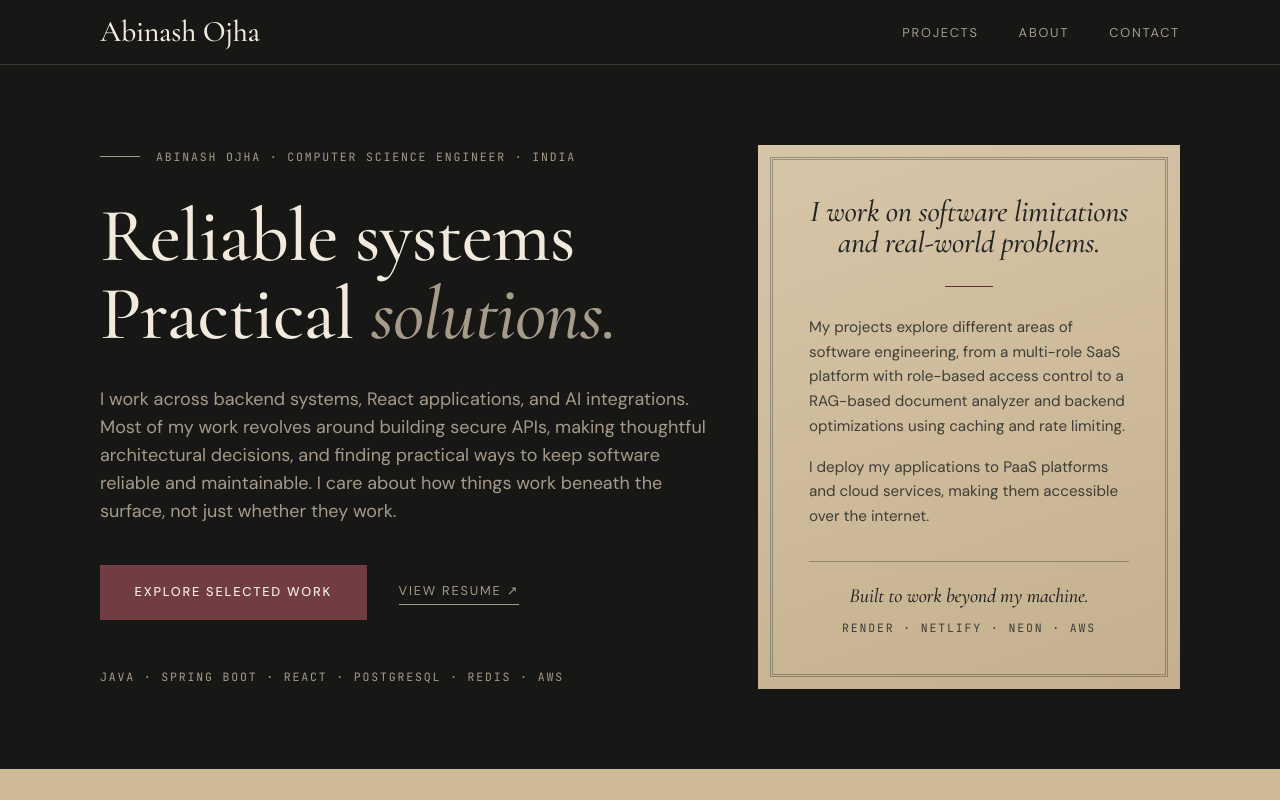
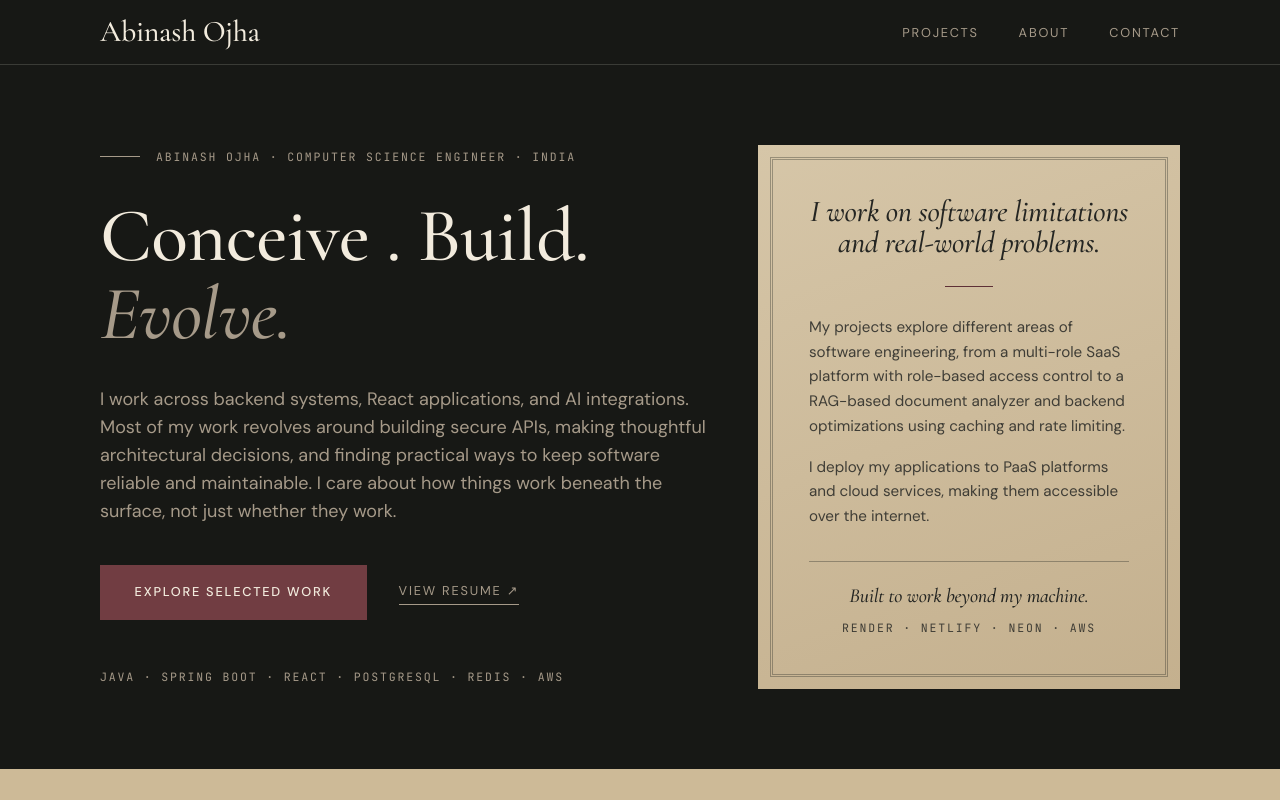
Before and after one commit to Abinash-Ojha/AbinashOjhaPortfolio, a React (Vite) app: page / in a window 1280 px wide. Shown: the top 800 px of the page. Built offline with nearby package versions, Linux system fonts and the light colour scheme.

Commit message:
Refine portfolio hero section

```diff
--- a/src/components/Hero.jsx
+++ b/src/components/Hero.jsx
@@ -12,7 +12,7 @@ export default function Hero() {
           </p>
 
           <h1 className="display mt-8 text-[clamp(2.4rem,6vw,4.75rem)]">
-            Reliable systems<br />Practical<em className="soft"> solutions.</em>
+            Conceive . Build. <em className="soft">Evolve.</em>
           </h1>
 
           <p className="soft mt-8 max-w-[50ch] text-lg">
```
